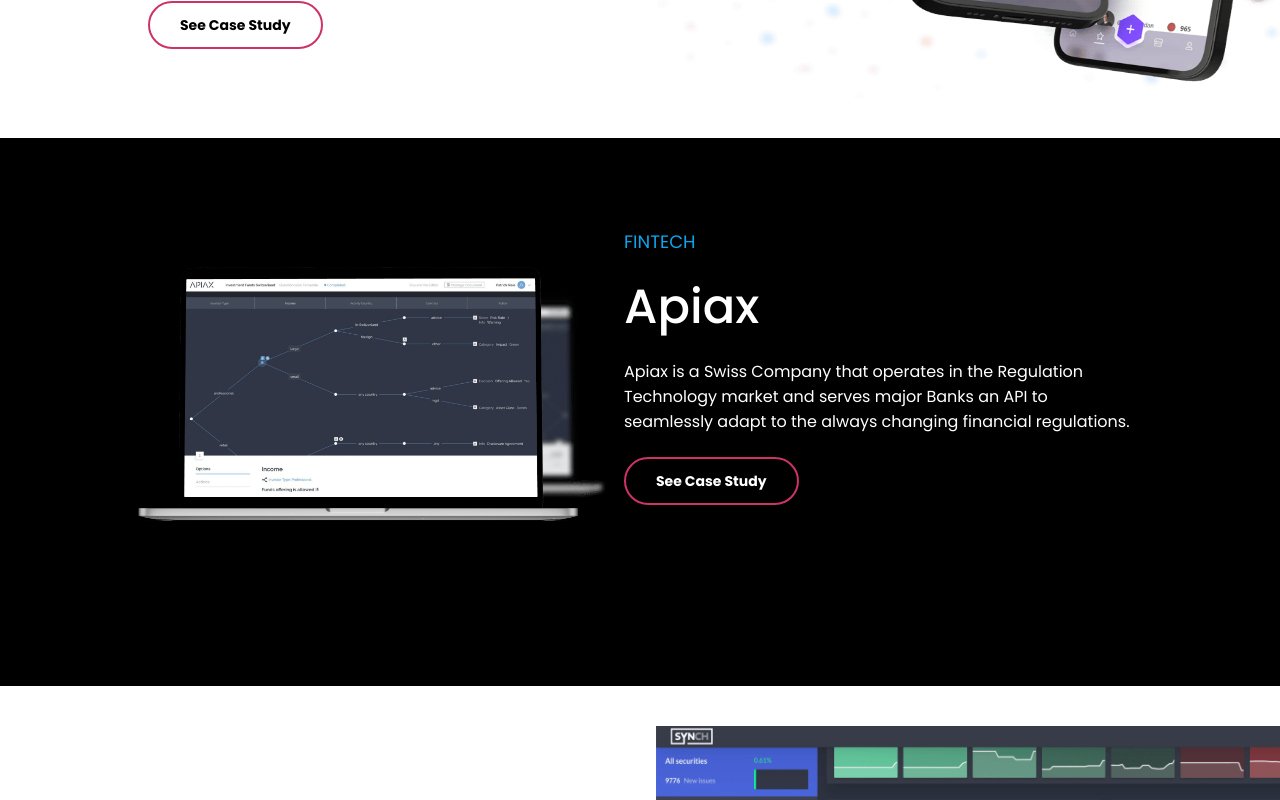
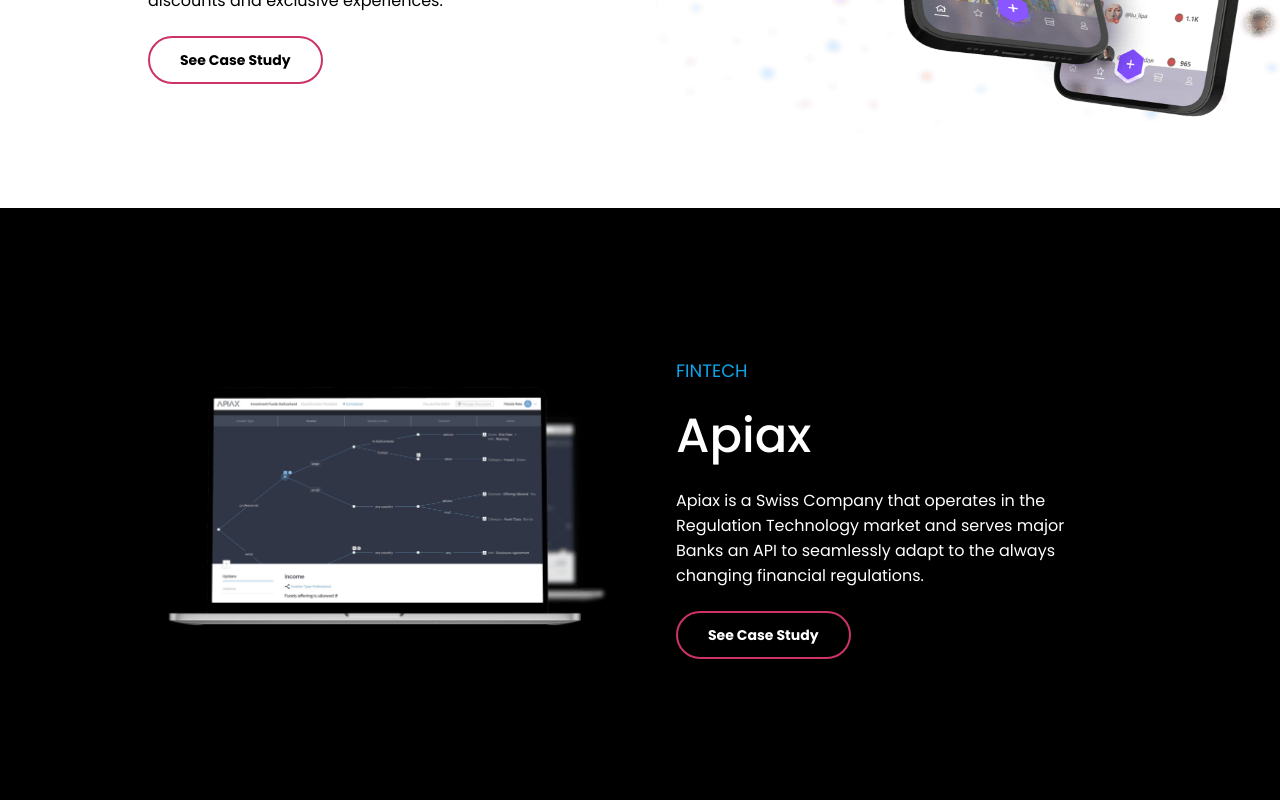
Before and after one commit to KaushalS1911/logixbuilt, a Next.js app: page /portfolio in a window 1280 px wide. Shown: the part 1020-1820 px from the top of the page. Built offline with nearby package versions, Linux system fonts and the light colour scheme.

Commit message:
socialmedia

```diff
--- a/src/components/portfolio/socialmedia.jsx
+++ b/src/components/portfolio/socialmedia.jsx
@@ -55,6 +55,9 @@
                         padding: { md: '0 32px', sm: '0' },
                         backgroundColor: index % 2 === 0 ? '#fff' : '#000',
                         color: index % 2 === 0 ? '#000' : '#fff',
+                        height:{md:"600px"},
+                        display:"flex",
+                        alignItems:"center"
                     }}
                 >
                     <Box
@@ -123,20 +126,17 @@
                                             component="img"
                                             src={item.image.src}
                                             sx={{
-                                                display: 'block',
+                                                display: 'flex',
                                                 margin: '0 auto',
-                                                width: { lg: '880px', md: '711px', sm: '656px', xs: '520px' },
+                                                width: { lg: '880px', md: '711px', sm: '656px', xs: '410px' },
                                                 height: { lg: '450px', md: '400px', sm: '350px', xs: '311px' },
+
                                             }}
                                         />
                                     </Grid>
                                 </>
                             ) : (
-                                <Box sx={{
-                                    display:"flex",
-                                    height:"500px",
-                                    alignItems:"center"
-                                }}>
+                                <>
                                     <Grid item md={6} sm={12}>
                                         <Box
                                             component="img"
@@ -150,7 +150,7 @@
                                         />
                                     </Grid>
                                     <Grid item md={6} sm={12}>
-                                        <Box sx={{ marginBottom: '60px' }}>
+                                        <Box sx={{padding:"0 20px" }}>
                                             <Box
                                                 sx={{
                                                     color: '#0fa4ea',
@@ -201,7 +201,7 @@
                                             </Box>
                                         </Box>
                                     </Grid>
-                                </Box>
+                                </>
                             )}
                         </Grid>
                     </Box>
```
